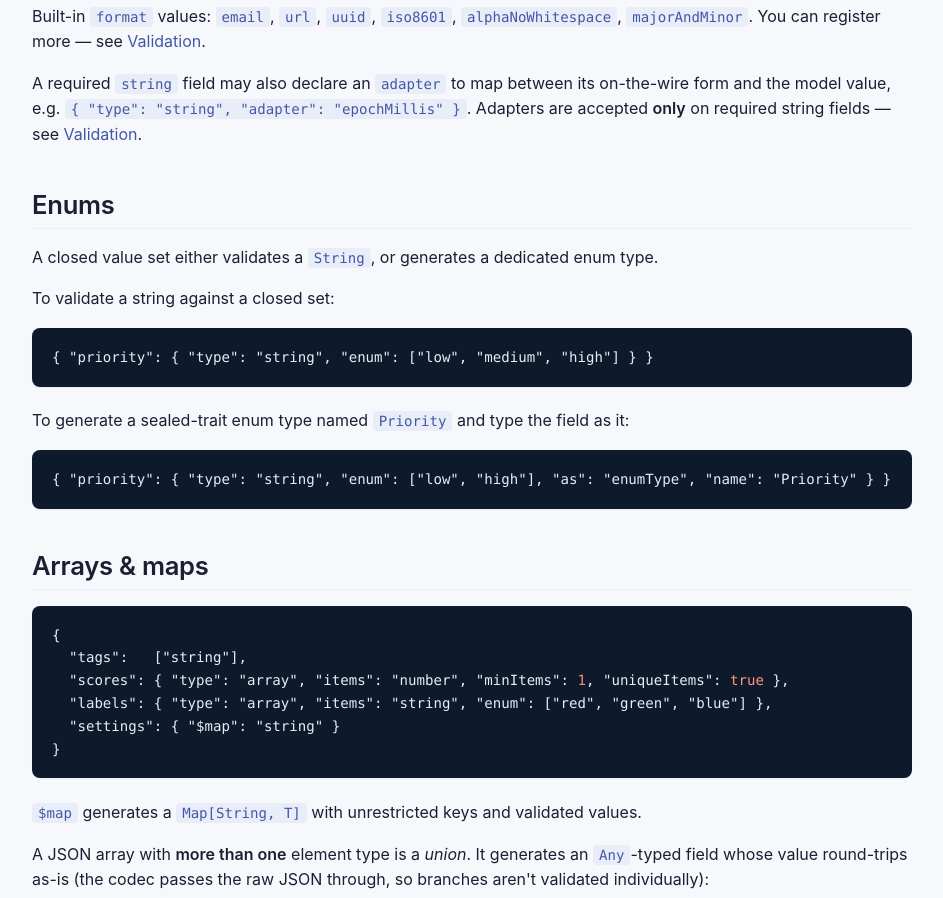
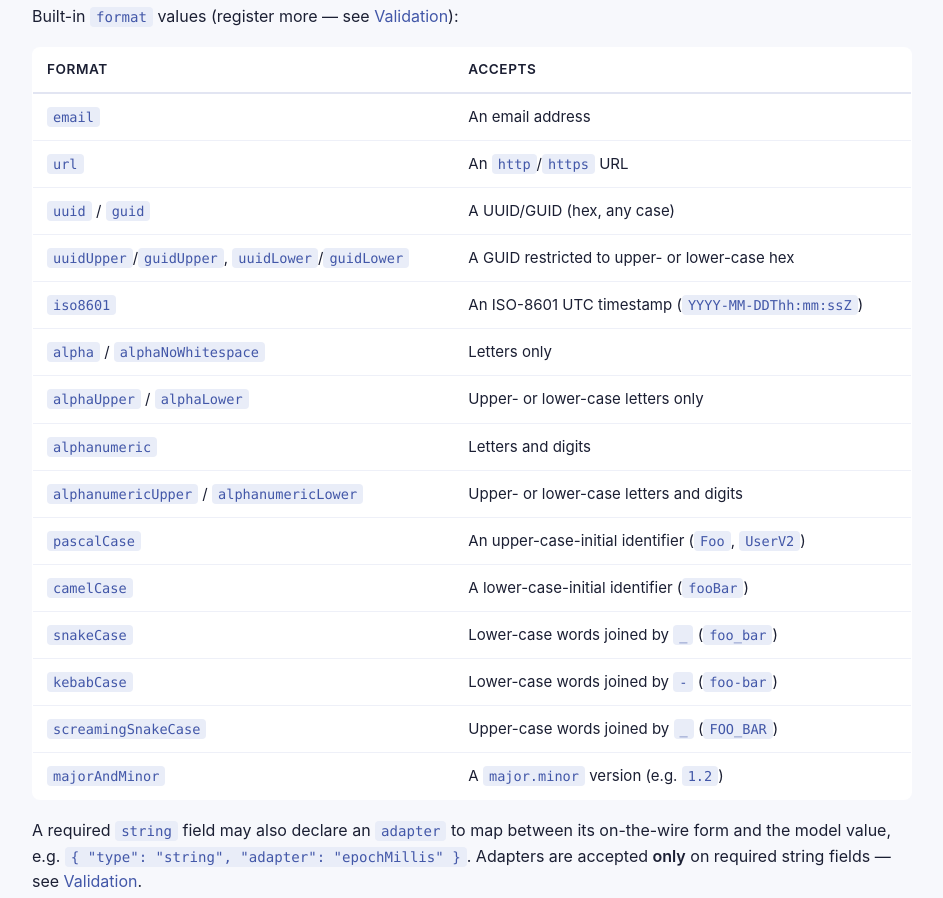
Before and after one commit to cjfravel-dev/nomos, a plain HTML site: page docs/users/template-format.html in a window 1280 px wide. Shown: the part 2316-3214 px from the top of the page, without its empty margins (300-1243 px from the left). Drawn offline with Linux system fonts and the light colour scheme.

Commit message:
Add built-in string formats: guid, alpha, alphanumeric, pascalCase (#86)
* Add built-in string formats: guid, alpha, alphanumeric, pascalCase

Extend the seeded FormatRegistry so common shapes don't need hand-written
pattern regexes:

- guid (alias of the existing uuid), plus case-restricted guidUpper/guidLower
- alpha, alphanumeric, and their alphaUpper/alphaLower/alphanumericUpper/
  alphanumericLower variants
- pascalCase

Usage is identical to existing formats: { "type": "string", "format": "guid" }.

Closes #85

Co-authored-by: Copilot <223556219+Copilot@users.noreply.github.com>

* Add uuidUpper/uuidLower aliases and case-style formats

- uuidUpper/uuidLower alias guidUpper/guidLower (mirrors the uuid/guid alias)
- camelCase, snakeCase, kebabCase, screamingSnakeCase

FormatRegistrySpec covers each with an accepted and a rejected value.

Co-authored-by: Copilot <223556219+Copilot@users.noreply.github.com>

---------

Co-authored-by: Copilot <223556219+Copilot@users.noreply.github.com>

```diff
--- a/docs/users/template-format.html
+++ b/docs/users/template-format.html
@@ -106,7 +106,25 @@
       <tr><td>number / int / long / decimal</td><td><code>min</code>, <code>max</code>, <code>multipleOf</code></td></tr>
       <tr><td>array</td><td><code>minItems</code>, <code>maxItems</code>, <code>uniqueItems</code></td></tr>
     </table>
-    <p>Built-in <code>format</code> values: <code>email</code>, <code>url</code>, <code>uuid</code>, <code>iso8601</code>, <code>alphaNoWhitespace</code>, <code>majorAndMinor</code>. You can register more — see <a href="validation.html#formats">Validation</a>.</p>
+    <p>Built-in <code>format</code> values (register more — see <a href="validation.html#formats">Validation</a>):</p>
+    <table>
+      <tr><th>Format</th><th>Accepts</th></tr>
+      <tr><td><code>email</code></td><td>An email address</td></tr>
+      <tr><td><code>url</code></td><td>An <code>http</code>/<code>https</code> URL</td></tr>
+      <tr><td><code>uuid</code> / <code>guid</code></td><td>A UUID/GUID (hex, any case)</td></tr>
+      <tr><td><code>uuidUpper</code>/<code>guidUpper</code>, <code>uuidLower</code>/<code>guidLower</code></td><td>A GUID restricted to upper- or lower-case hex</td></tr>
+      <tr><td><code>iso8601</code></td><td>An ISO-8601 UTC timestamp (<code>YYYY-MM-DDThh:mm:ssZ</code>)</td></tr>
+      <tr><td><code>alpha</code> / <code>alphaNoWhitespace</code></td><td>Letters only</td></tr>
+      <tr><td><code>alphaUpper</code> / <code>alphaLower</code></td><td>Upper- or lower-case letters only</td></tr>
+      <tr><td><code>alphanumeric</code></td><td>Letters and digits</td></tr>
+      <tr><td><code>alphanumericUpper</code> / <code>alphanumericLower</code></td><td>Upper- or lower-case letters and digits</td></tr>
+      <tr><td><code>pascalCase</code></td><td>An upper-case-initial identifier (<code>Foo</code>, <code>UserV2</code>)</td></tr>
+      <tr><td><code>camelCase</code></td><td>A lower-case-initial identifier (<code>fooBar</code>)</td></tr>
+      <tr><td><code>snakeCase</code></td><td>Lower-case words joined by <code>_</code> (<code>foo_bar</code>)</td></tr>
+      <tr><td><code>kebabCase</code></td><td>Lower-case words joined by <code>-</code> (<code>foo-bar</code>)</td></tr>
+      <tr><td><code>screamingSnakeCase</code></td><td>Upper-case words joined by <code>_</code> (<code>FOO_BAR</code>)</td></tr>
+      <tr><td><code>majorAndMinor</code></td><td>A <code>major.minor</code> version (e.g. <code>1.2</code>)</td></tr>
+    </table>
     <p>A required <code>string</code> field may also declare an <code>adapter</code> to map between its on-the-wire form and the model value, e.g. <code>{ "type": "string", "adapter": "epochMillis" }</code>. Adapters are accepted <strong>only</strong> on required string fields — see <a href="validation.html#adapters">Validation</a>.</p>
 
     <h2 id="enums">Enums</h2>
```
Also changed, not shown: docs/users/validation.html (+1 -1 lines), 3 other files.
